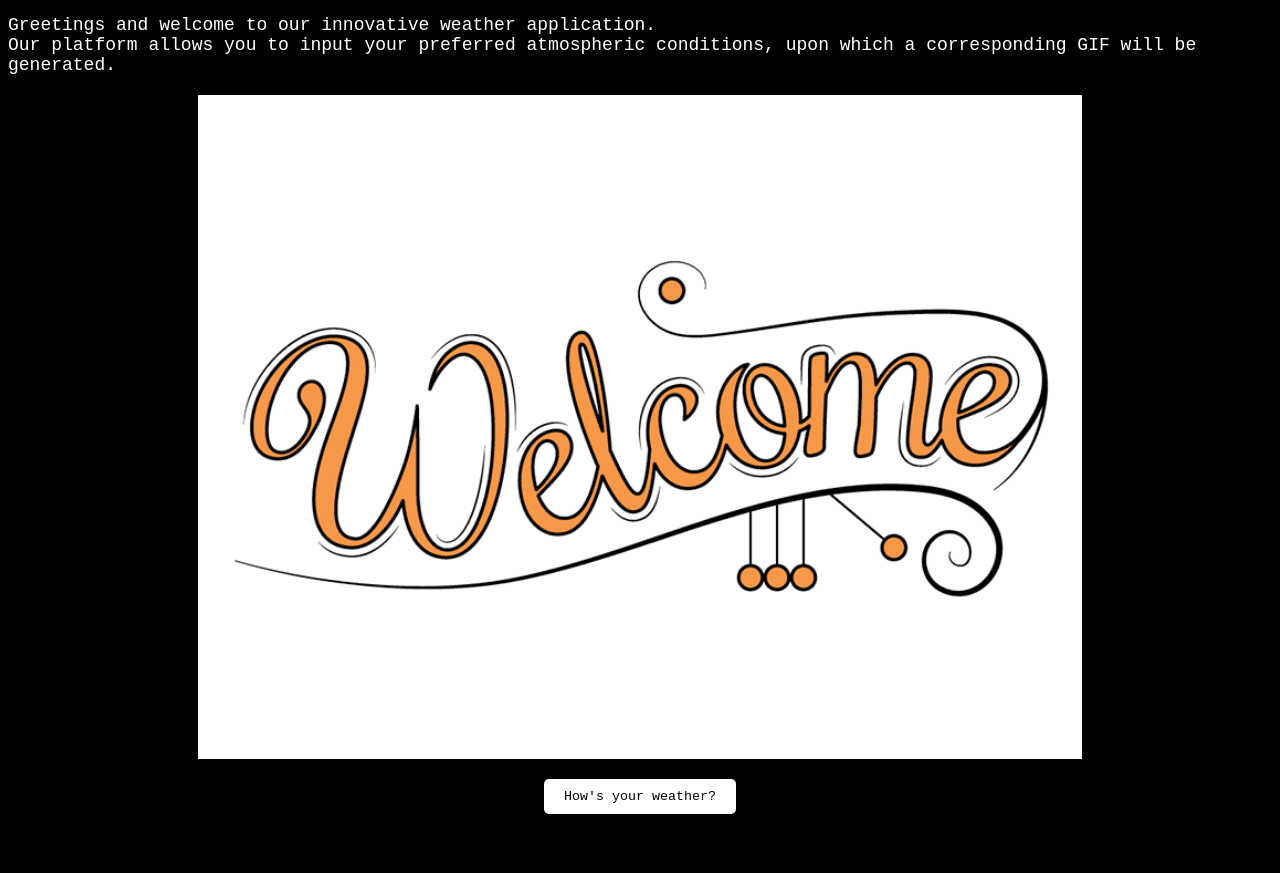
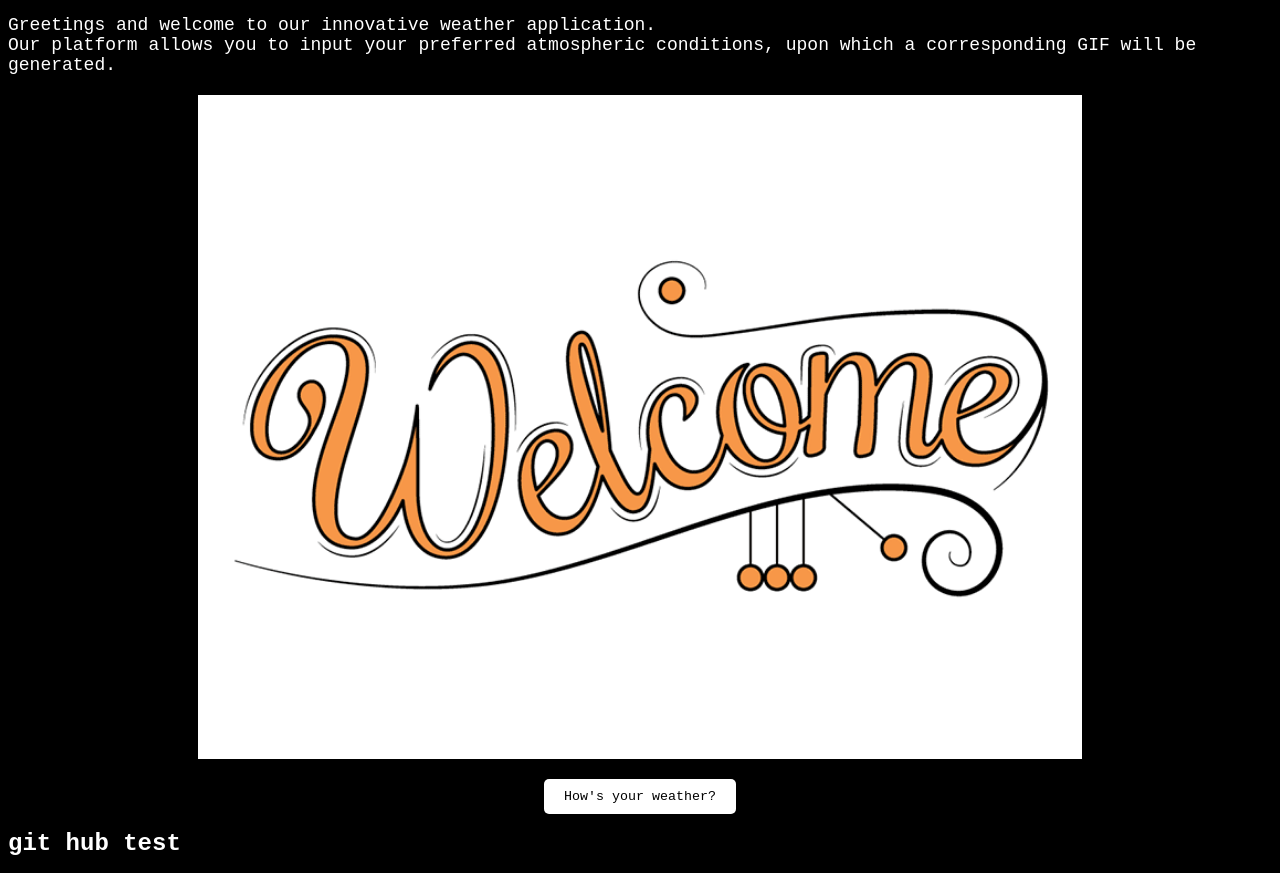
Before and after one commit to herrynwf/Weather_App, a plain HTML site: page index.html in a window 1280 px wide. Shown: the part 46-919 px from the top of the page. Before the commit the page ends 868 px from the top, so only its background shows below. Drawn offline with Linux system fonts and the light colour scheme; a web font is replaced by a local one.

Commit message:
test for git change

```diff
--- a/index.html
+++ b/index.html
@@ -16,6 +16,7 @@
             <button id="sendButton">Send</button>
         </dialog>
     </div>
+    <h1>git hub test</h1>
     <script src="app.js"></script>
 </body>
 </html>
```
